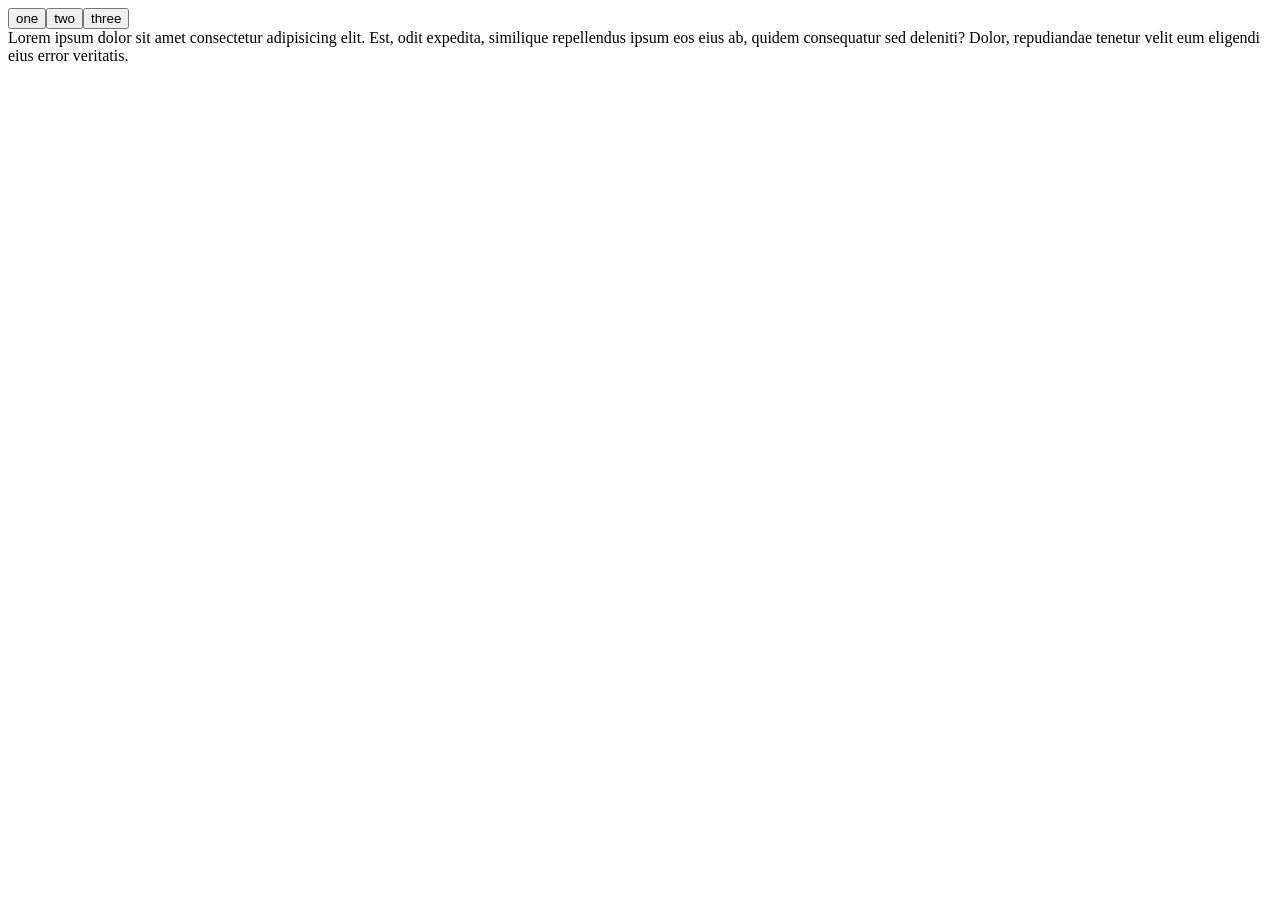
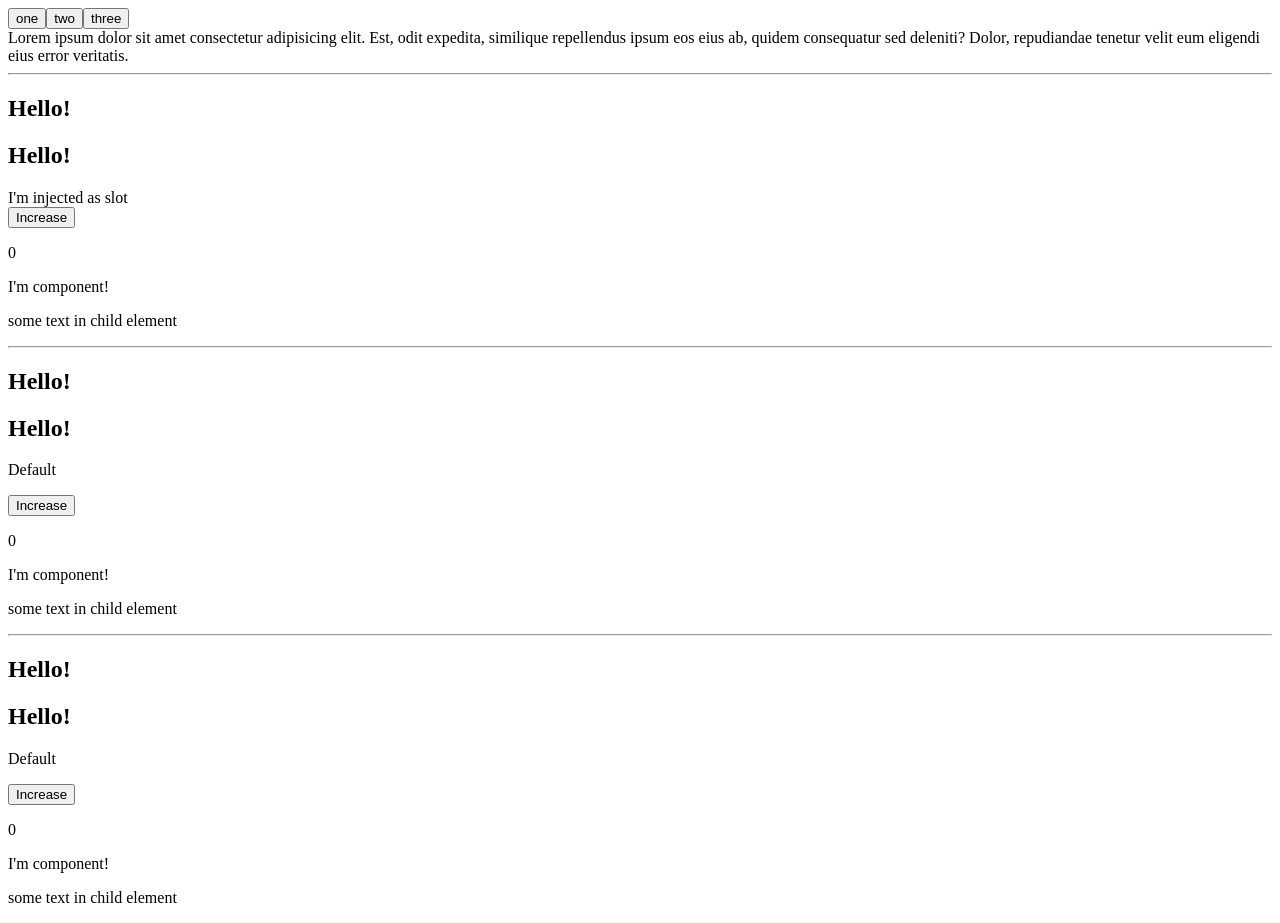
Before and after one commit to NatanLee/vue_components_gb, a website: page index.html in a window 1280 px wide. Before the commit the page ends 800 px from the top, so only its background shows below. Drawn offline with nearby package versions, Linux system fonts and the light colour scheme.

Commit message:
lesson 6 1-39

```diff
--- a/components.js
+++ b/components.js
@@ -9,8 +9,7 @@ Vue.component('component-three', {
 });
 
 
-
-/*const childElement = {
+const childElement = {
     template: `<p>some text in child element</p>`,
     mounted(){
         //console.log('child component', this);
@@ -28,8 +27,9 @@ Vue.component('some-el',{
         }
     },
     template: `<div>
+                <hr>
                 <h2 @click = "some">{{title}}</h2>
-            <hr>
+
                 <h2 @click = "$emit('parent')">{{title}}</h2>
                 <slot>
                     <p>Default</p>
@@ -48,4 +48,3 @@ Vue.component('some-el',{
         //console.log('child component', this);
     }
 });
-*/
--- a/index.html
+++ b/index.html
@@ -14,12 +14,12 @@
         <component :is="currentComponent"></component>
 
 
-        <!-- <some-el @parent = "some" :title = "someSrting" :counter = "counter" @increase = "increase">
-            <div>I'm injected as slot</div>
+        <some-el @parent = "some" :title = "someSrting" :counter = "counter" @increase = "increase">
+            <div>I'm injected as slot</div><!-- это слот -->
         </some-el>
         <some-el @parent = "some" :title = "someSrting" :counter = "counter" @increase = "increase"></some-el>
-        <some-el @parent = "some" :title = "someSrting" :counter = "counter" @increase = "increase"></some-el> -->
-        <!--<drpdown :title = "Select someone" :list = "list" :classes = ""></drpdown>-->
+        <some-el @parent = "some" :title = "someSrting" :counter = "counter" @increase = "increase"></some-el>
+        <!-- <drpdown :title = "Select someone" :list = "list" :classes = ""></drpdown> -->
 
     </div>
 
```
Lines whose indentation alone changed are shown as unchanged.
